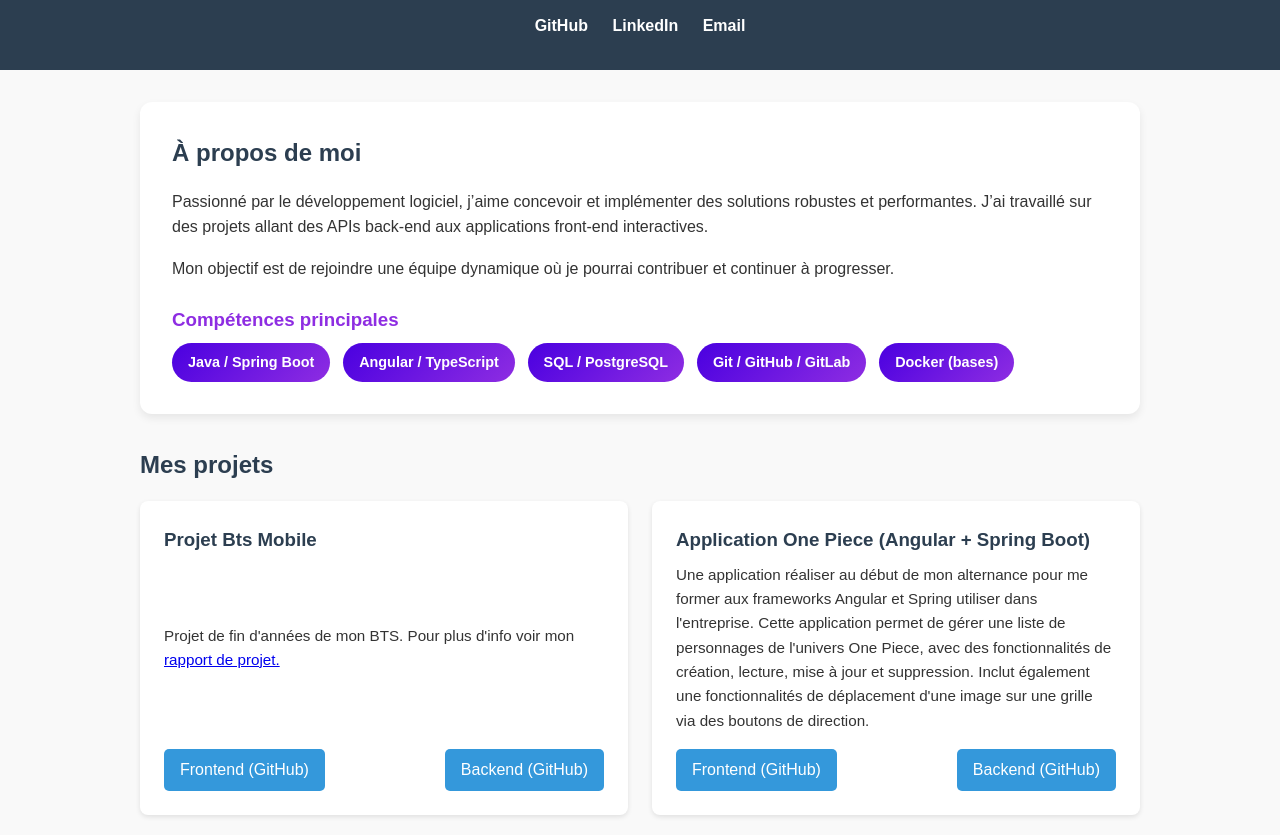
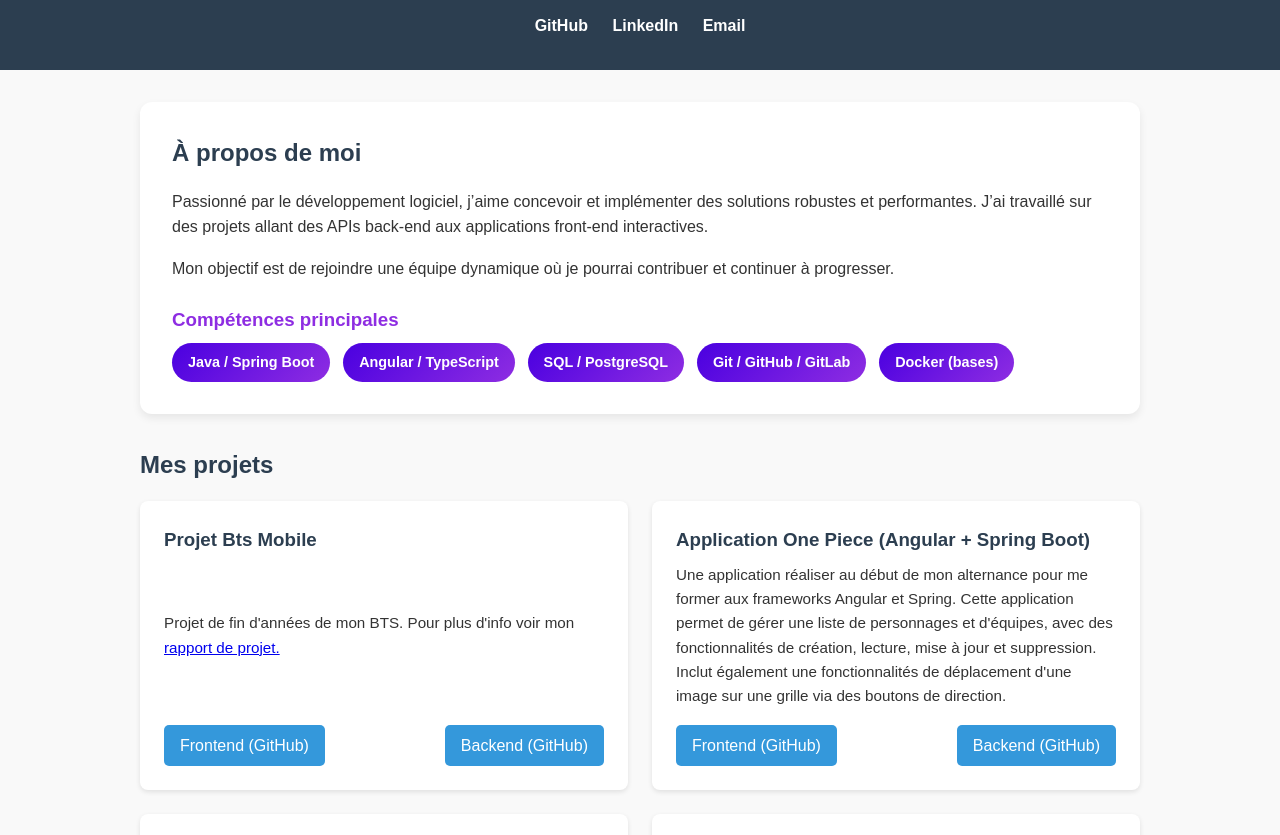
Before and after one commit to MateoDubernet/Mateo-Dubernet.github.io, a plain HTML site: page index.html in a window 1280 px wide. Shown: the part 138-973 px from the top of the page. Drawn offline with Linux system fonts and the light colour scheme.

Commit message:
Mise à jour de la description de l'application One Piece pour préciser la gestion des personnages et des équipes.

```diff
--- a/index.html
+++ b/index.html
@@ -59,8 +59,8 @@
       <div class="card">
         <h3>Application One Piece (Angular + Spring Boot)</h3>
         <p>
-          Une application réaliser au début de mon alternance pour me former aux frameworks Angular et Spring utiliser dans l'entreprise.
-          Cette application permet de gérer une liste de personnages de l'univers One Piece, avec des fonctionnalités de création, lecture, mise à jour et suppression.
+          Une application réaliser au début de mon alternance pour me former aux frameworks Angular et Spring.
+          Cette application permet de gérer une liste de personnages et d'équipes, avec des fonctionnalités de création, lecture, mise à jour et suppression.
           Inclut également une fonctionnalités de déplacement d'une image sur une grille via des boutons de direction.
         </p>
         <div class="links">
```
